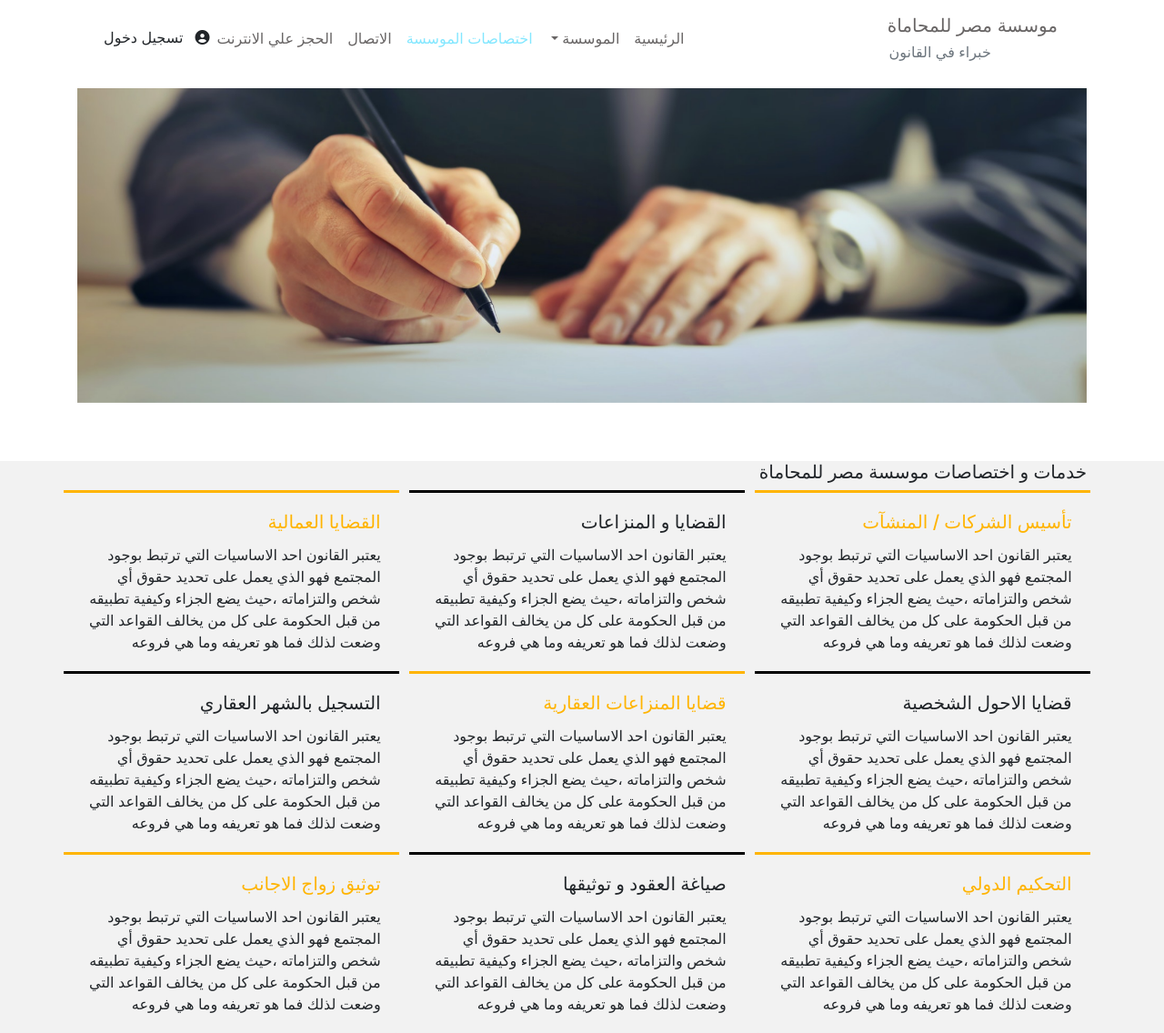
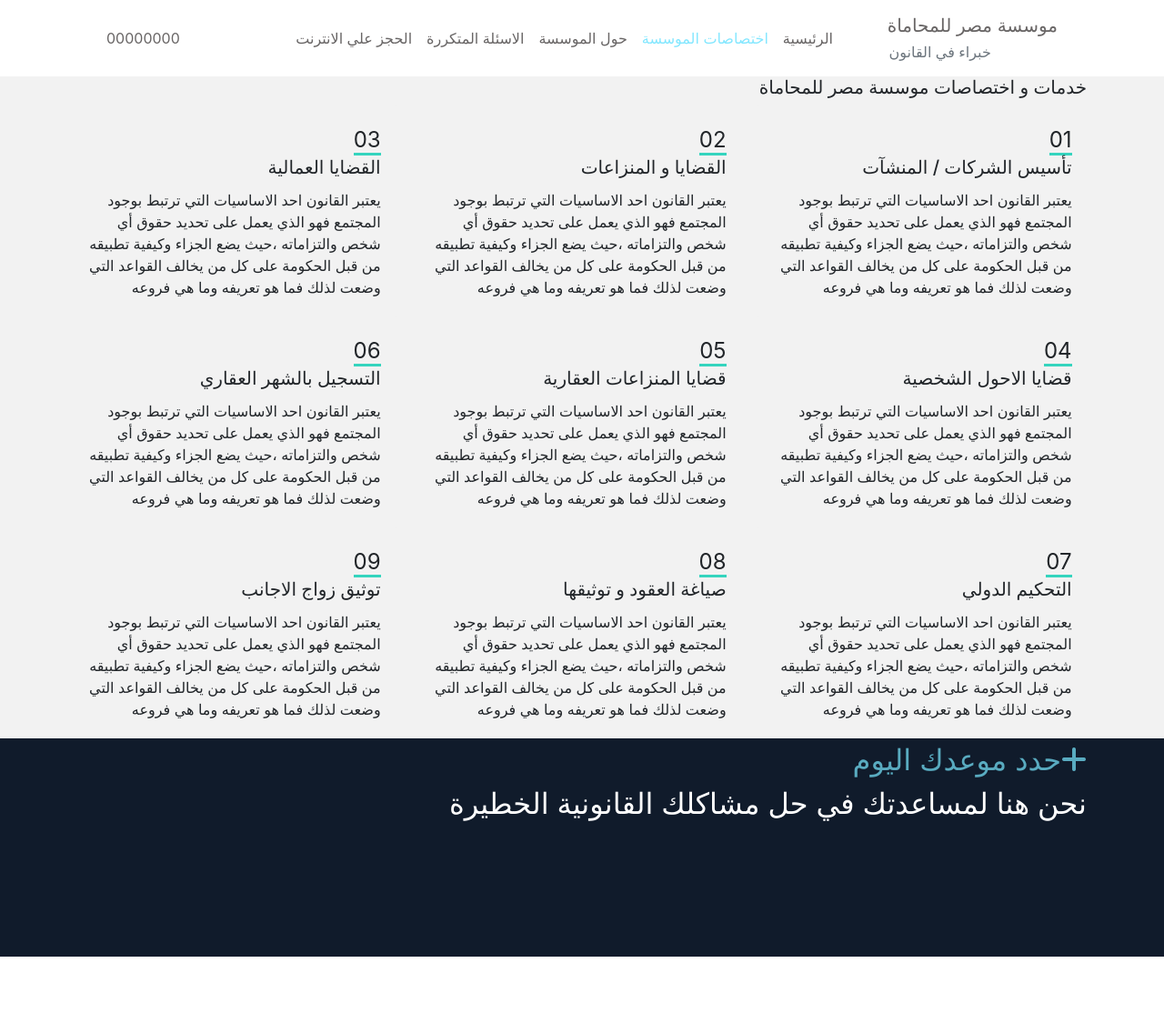
Before and after one commit to mostafamohamedmostafa/Lawyer-Temp-Wix-2, a plain HTML site: page service.html in a window 1280 px wide. Shown: the whole page at 91% size. After the commit the page ends 1052 px from the top, so only its background shows below. Drawn offline with nearby package versions, Linux system fonts and the light colour scheme.

Commit message:
adding pages

```diff
--- a/service.html
+++ b/service.html
@@ -38,40 +38,38 @@
                 </button>
 
                 <div class="collapse navbar-collapse" id="navbarSupportedContent">
-                    <ul class="navbar-nav mr-auto">
-                        <li class="nav-item ">
-                            <a class="nav-link" href="index.html">الرئيسية <span class="sr-only">(current)</span></a>
-                        </li>
-
-
-                        <li class="nav-item dropdown">
-                            <a class="nav-link dropdown-toggle" href="firm.html" id="navbarDropdown" role="button"
-                                data-toggle="" aria-haspopup="true" aria-expanded="false">
-                                الموسسة
-                            </a>
-                            <div class="dropdown-menu" aria-labelledby="navbarDropdown">
-                                <a class="dropdown-item" href="team.html">السادة المحامين</a>
-
-                            </div>
+                    <div class="m-auto">
+                        <ul class="navbar-nav">
+                            <li class="nav-item   ">
+                                <a class="nav-link" href="index.html">الرئيسية <span
+                                        class="sr-only">(current)</span></a>
                             </li>
 
                             <li class="nav-item active">
                                 <a class="nav-link" href="service.html">اختصاصات الموسسة</a>
                             </li>
 
+
                             <li class="nav-item">
-                            <a class="nav-link" href="contact-us.html">الاتصال</a>
+                                <a class="nav-link" href="firm.html"> حول الموسسة  </a>
                             </li>
+
+
+
+
+                            <li class="nav-item">
+                                <a class="nav-link" href="questions.html"> الاسئلة المتكررة</a>
+                            </li>
+
+
 
                             <li class="nav-item">
                                 <a class="nav-link" href="consulting.html">الحجز علي الانترنت</a>
                             </li>
+                    </div>
+                    <li class="nav-item list-unstyled mr-auto">
+                        <a class="nav-link" href="tel:0000">00000000</a>
 
-                        <li class="nav-item">
-                            <form class="form-inline my-2 my-lg-0">
-                                <i class="fas fa-user-circle"></i>
-                                <button class="btn my-2 my-sm-0" type="submit">تسجيل دخول</button>
-                            </form>
                     </li>
 
                     </ul>
@@ -88,30 +86,6 @@
 
 
 
-    <!-- Start Intro Section -->
-
-    <section class="intro-section">
-
-        <div class="container">
-
-            <div id="carouselExampleControls" class="carousel slide" data-ride="carousel">
-                <div class="carousel-inner">
-                    <div class="carousel-item active">
-                        <img src="img/intro (1).jpg" class="d-block w-100" alt="...">
-                    </div>
-
-
-                </div>
-
-            </div>
-
-        </div>
-
-
-    </section>
-
-    <!-- End Intro Section -->
-
 
 <!-- Start Servicxes Section -->
 
@@ -123,22 +97,33 @@
 
             <div class="card-group">
                 <div class="card">
-                        <div class="card-body service-card">
+                    <div class="card-body  ">
+                        <span>01</span>
                         <h5 class="card-title">تأسيس الشركات / المنشآت</h5>
-                            <p class="card-text">  يعتبر القانون احد الاساسيات التي ترتبط بوجود المجتمع فهو الذي يعمل على تحديد حقوق أي شخص والتزاماته ،حيث يضع الجزاء وكيفية تطبيقه من قبل الحكومة على كل من يخالف القواعد التي وضعت لذلك فما هو تعريفه وما هي فروعه </p>
+                        <p class="card-text"> يعتبر القانون احد الاساسيات التي ترتبط بوجود المجتمع فهو الذي يعمل على
+                            تحديد حقوق أي شخص والتزاماته ،حيث يضع الجزاء وكيفية تطبيقه من قبل الحكومة على كل من
+                            يخالف القواعد التي وضعت لذلك فما هو تعريفه وما هي فروعه </p>
                     </div>
                 </div>
 
                 <div class="card">
-                        <div class="card-body service-black-border">
+                    <div class="card-body  ">
+                        <span>02</span>
+
                         <h5 class="card-title"> القضايا و المنزاعات</h5>
-                            <p class="card-text">  يعتبر القانون احد الاساسيات التي ترتبط بوجود المجتمع فهو الذي يعمل على تحديد حقوق أي شخص والتزاماته ،حيث يضع الجزاء وكيفية تطبيقه من قبل الحكومة على كل من يخالف القواعد التي وضعت لذلك فما هو تعريفه وما هي فروعه </p>
+                        <p class="card-text"> يعتبر القانون احد الاساسيات التي ترتبط بوجود المجتمع فهو الذي يعمل على
+                            تحديد حقوق أي شخص والتزاماته ،حيث يضع الجزاء وكيفية تطبيقه من قبل الحكومة على كل من
+                            يخالف القواعد التي وضعت لذلك فما هو تعريفه وما هي فروعه </p>
                     </div>
                 </div>
                 <div class="card">
-                        <div class="card-body  service-card ">
+                    <div class="card-body   ">
+                        <span>03</span>
+
                         <h5 class="card-title">القضايا العمالية </h5>
-                            <p class="card-text">  يعتبر القانون احد الاساسيات التي ترتبط بوجود المجتمع فهو الذي يعمل على تحديد حقوق أي شخص والتزاماته ،حيث يضع الجزاء وكيفية تطبيقه من قبل الحكومة على كل من يخالف القواعد التي وضعت لذلك فما هو تعريفه وما هي فروعه </p>
+                        <p class="card-text"> يعتبر القانون احد الاساسيات التي ترتبط بوجود المجتمع فهو الذي يعمل على
+                            تحديد حقوق أي شخص والتزاماته ،حيث يضع الجزاء وكيفية تطبيقه من قبل الحكومة على كل من
+                            يخالف القواعد التي وضعت لذلك فما هو تعريفه وما هي فروعه </p>
 
                     </div>
                 </div>
@@ -147,21 +132,63 @@
 
             <div class="card-group">
                 <div class="card">
-                        <div class="card-body  service-black-border">
+                    <div class="card-body   ">
+                        <span>04</span>
+
                         <h5 class="card-title"> قضايا الاحول الشخصية </h5>
+                        <p class="card-text"> يعتبر القانون احد الاساسيات التي ترتبط بوجود المجتمع فهو الذي يعمل على
+                            تحديد حقوق أي شخص والتزاماته ،حيث يضع الجزاء وكيفية تطبيقه من قبل الحكومة على كل من
+                            يخالف القواعد التي وضعت لذلك فما هو تعريفه وما هي فروعه </p>
+                    </div>
+                </div>
+
+                <div class="card">
+                    <div class="card-body  ">
+                        <span>05</span>
+
+                        <h5 class="card-title"> قضايا المنزاعات العقارية </h5>
+                        <p class="card-text"> يعتبر القانون احد الاساسيات التي ترتبط بوجود المجتمع فهو الذي يعمل على
+                            تحديد حقوق أي شخص والتزاماته ،حيث يضع الجزاء وكيفية تطبيقه من قبل الحكومة على كل من
+                            يخالف القواعد التي وضعت لذلك فما هو تعريفه وما هي فروعه </p>
+                    </div>
+                </div>
+                <div class="card">
+                    <div class="card-body   ">
+                        <span>06</span>
+
+                        <h5 class="card-title"> التسجيل بالشهر العقاري </h5>
+                        <p class="card-text"> يعتبر القانون احد الاساسيات التي ترتبط بوجود المجتمع فهو الذي يعمل على
+                            تحديد حقوق أي شخص والتزاماته ،حيث يضع الجزاء وكيفية تطبيقه من قبل الحكومة على كل من
+                            يخالف القواعد التي وضعت لذلك فما هو تعريفه وما هي فروعه </p>
+
+                    </div>
+                </div>
+
+            </div>
+
+            <div class="card-group">
+                <div class="card">
+                    <div class="card-body">
+                        <span>07</span>
+
+                        <h5 class="card-title">  التحكيم الدولي</h5>
                         <p class="card-text">  يعتبر القانون احد الاساسيات التي ترتبط بوجود المجتمع فهو الذي يعمل على تحديد حقوق أي شخص والتزاماته ،حيث يضع الجزاء وكيفية تطبيقه من قبل الحكومة على كل من يخالف القواعد التي وضعت لذلك فما هو تعريفه وما هي فروعه </p>
                     </div>
                 </div>
 
                 <div class="card">
-                        <div class="card-body service-card ">
-                            <h5 class="card-title">  قضايا المنزاعات العقارية </h5>
+                    <div class="card-body">
+                        <span>08</span>
+
+                        <h5 class="card-title">  صياغة العقود و توثيقها </h5>
                         <p class="card-text">  يعتبر القانون احد الاساسيات التي ترتبط بوجود المجتمع فهو الذي يعمل على تحديد حقوق أي شخص والتزاماته ،حيث يضع الجزاء وكيفية تطبيقه من قبل الحكومة على كل من يخالف القواعد التي وضعت لذلك فما هو تعريفه وما هي فروعه </p>
                     </div>
                 </div>
                 <div class="card">
-                        <div class="card-body  service-black-border ">
-                            <h5 class="card-title"> التسجيل بالشهر العقاري </h5>
+                    <div class="card-body ">
+                        <span>09</span>
+
+                        <h5 class="card-title">  توثيق زواج الاجانب  </h5>
                         <p class="card-text">  يعتبر القانون احد الاساسيات التي ترتبط بوجود المجتمع فهو الذي يعمل على تحديد حقوق أي شخص والتزاماته ،حيث يضع الجزاء وكيفية تطبيقه من قبل الحكومة على كل من يخالف القواعد التي وضعت لذلك فما هو تعريفه وما هي فروعه </p>
 
                     </div>
@@ -170,27 +197,9 @@
             </div>
 
 
-                <div class="card-group">
-                    <div class="card">
-                        <div class="card-body service-card">
-                            <h5 class="card-title">  التحكيم الدولي</h5>
-                            <p class="card-text">  يعتبر القانون احد الاساسيات التي ترتبط بوجود المجتمع فهو الذي يعمل على تحديد حقوق أي شخص والتزاماته ،حيث يضع الجزاء وكيفية تطبيقه من قبل الحكومة على كل من يخالف القواعد التي وضعت لذلك فما هو تعريفه وما هي فروعه </p>
-                        </div>
-                    </div>
 
-                    <div class="card">
-                        <div class="card-body service-black-border">
-                            <h5 class="card-title">  صياغة العقود و توثيقها </h5>
-                            <p class="card-text">  يعتبر القانون احد الاساسيات التي ترتبط بوجود المجتمع فهو الذي يعمل على تحديد حقوق أي شخص والتزاماته ،حيث يضع الجزاء وكيفية تطبيقه من قبل الحكومة على كل من يخالف القواعد التي وضعت لذلك فما هو تعريفه وما هي فروعه </p>
-                        </div>
-                    </div>
-                    <div class="card">
-                        <div class="card-body  service-card ">
-                            <h5 class="card-title">  توثيق زواج الاجانب  </h5>
-                            <p class="card-text">  يعتبر القانون احد الاساسيات التي ترتبط بوجود المجتمع فهو الذي يعمل على تحديد حقوق أي شخص والتزاماته ،حيث يضع الجزاء وكيفية تطبيقه من قبل الحكومة على كل من يخالف القواعد التي وضعت لذلك فما هو تعريفه وما هي فروعه </p>
 
-                        </div>
-                    </div>
+
 
         </div>
     </div>
@@ -199,6 +208,16 @@
 <!-- End Services Section -->
 
 
+
+        <!-- Start Footer Section -->
+        <footer class="site-footer">
+            <div class="container">
+                <a href="contact-us.html"><i class="fas fa-plus"></i>حدد موعدك اليوم</a>
+                <p>نحن هنا لمساعدتك في حل مشاكلك  القانونية الخطيرة</p>
+            </div>
+        </footer>
+
+                <!-- End Footer Section -->
 
 
 
--- a/style/team.css
+++ /dev/null
@@ -1,48 +0,0 @@
-* {
-    box-sizing: border-box;
-    margin: 0;
-    padding: 0;
-  }
-
-  body {
-    direction: rtl;
-    font-family: 'Tajawal', sans-serif;
-  }
-
-
-  /*<!-- Start Intro Section -->*/
-
-  .intro-section {
-    margin-top: 1%;
-    margin-bottom: 1%;
-  }
-
-  /*<!-- End Intro Section -->*/
-
-  /*<!-- Start About Section -->*/
-
-  .team-section .card {
-    text-align: right;
-    border: none;
-    width: 100% !important;
-  }
-
-  .team-section .card .card-body {
-    margin-right: 5%;
-  }
-
-
-
-  /*<!-- End About Section -->*/
-
-  @media (max-width: 768px) {
-    /*<!-- Teeam About Section -->*/
-
-    .team-section .card {
-      font-size: small;
-    }
-
-    /*<!-- End Team Section -->*/
-
-
-  }
```
Also changed, not shown: firm.html (+78 -21 lines), index.html (+1 -1 lines), style/firm.css (+33 -1 lines), team.html (deleted, +0 -178 lines), questions.html (added), style/question.css (added). Lines whose indentation alone changed are shown as unchanged.
